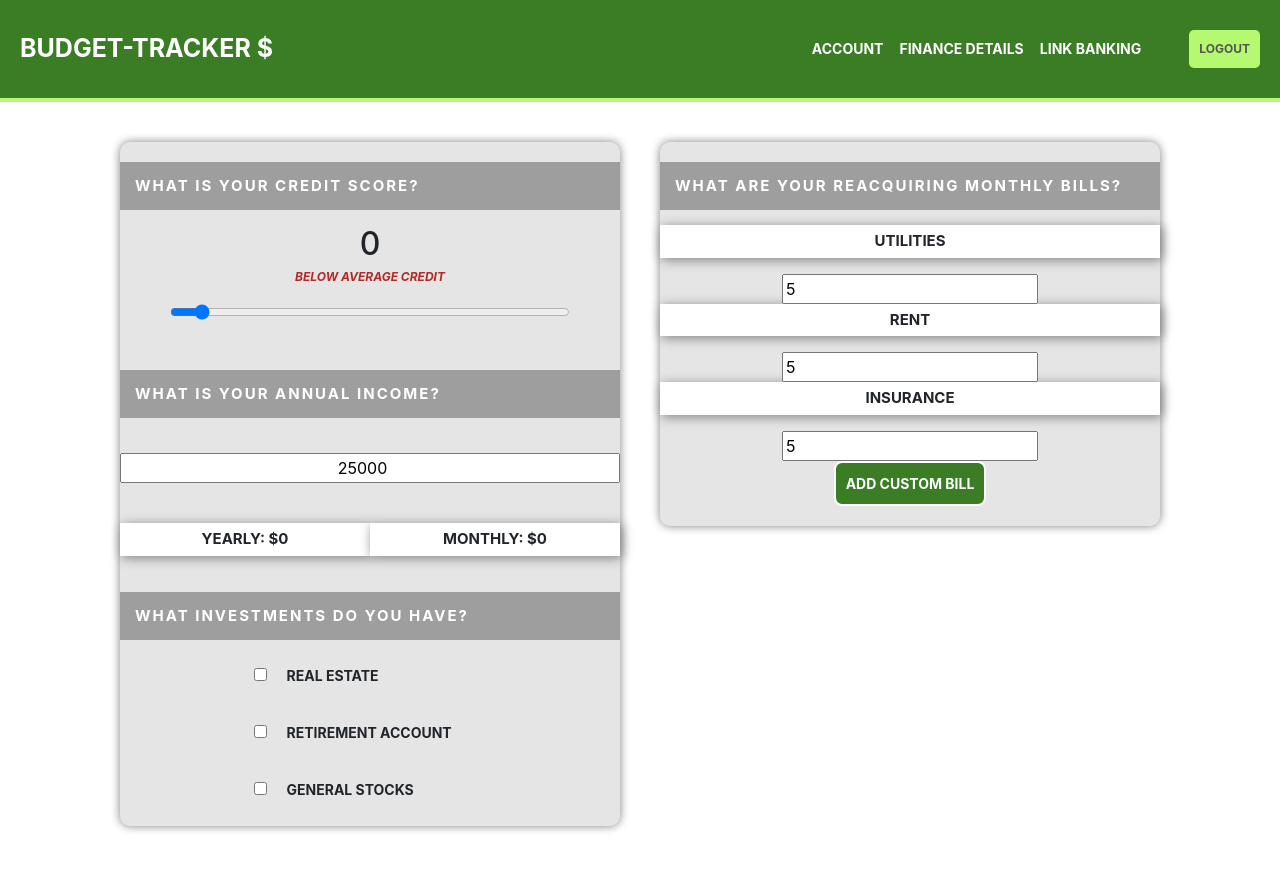
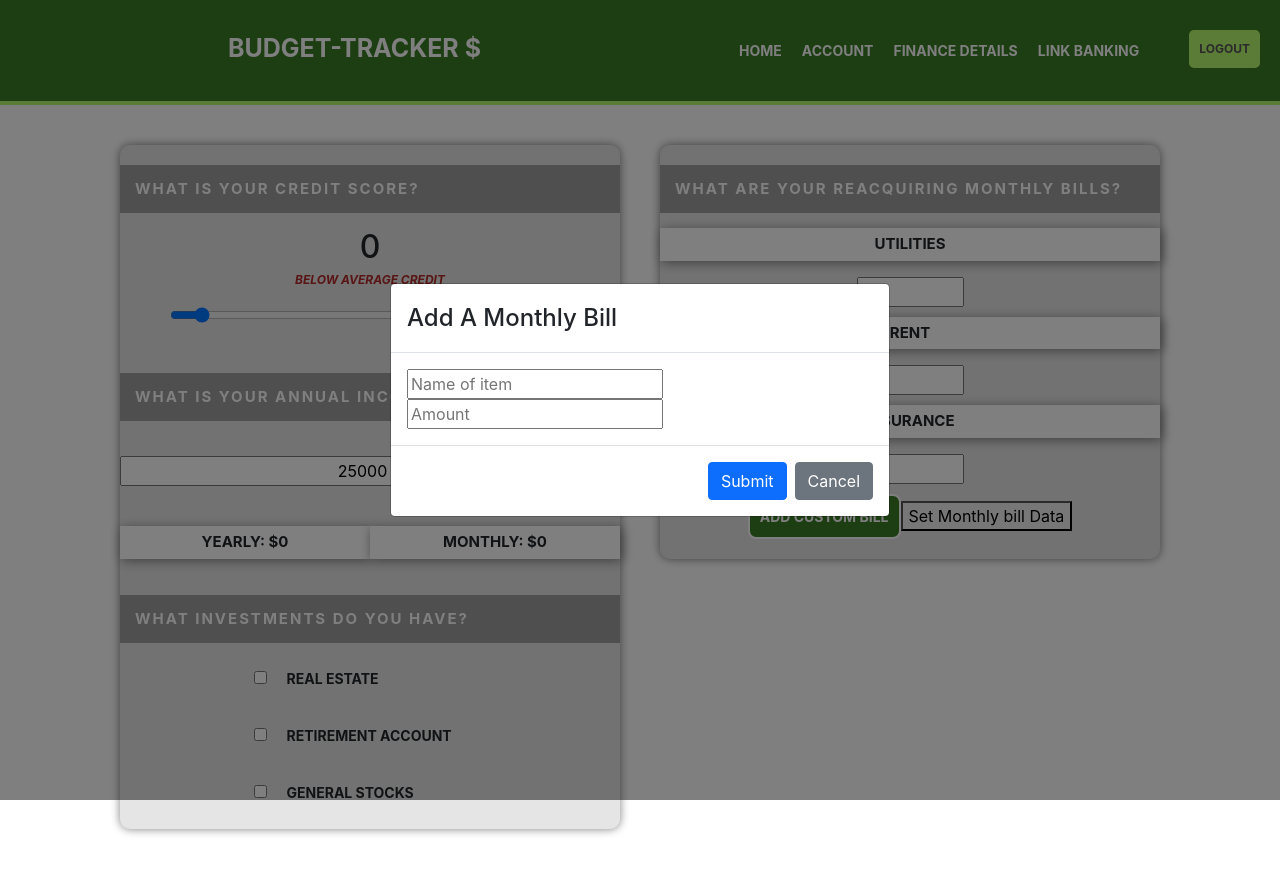
Before and after one commit to ColeThomasWinslow/Budget-Tracker, a React (Create React App) app: page /Finance in a window 1280 px wide. Both pictures are taken after typing "5", "5", "5" into the empty fields and a click on the button "ADD CUSTOM BILL". Shown: the top 874 px of the page. Built offline with nearby package versions, Linux system fonts and the light colour scheme.

Commit message:
Added Landing Page

```diff
--- a/src/App.css
+++ b/src/App.css
@@ -17,7 +17,7 @@ div.NavCont {
 a.link {
   text-align: left;
   font-size: 14px;
-  margin: 8px;
+  margin: 10px;
   color: white;
   text-transform: uppercase;
   font-weight: bold;
@@ -28,11 +28,13 @@ a.link:hover {
 }
 div.Logo {
   flex: 1;
+  text-align: center;
   font-size: 20px;
   padding: 20px;
   color: white;
   font-weight: bold;
 }
+
 a.LogoLink {
   text-decoration: none;
   font-size: 25px;
@@ -299,9 +301,10 @@ button.Custom {
 h5.ComingSoon {
   letter-spacing: 5px;
   text-decoration: underline;
+  font-weight: bold;
   color: rgb(58, 125, 37);
   text-transform: uppercase;
-  width: 500px;
+  width: 200px;
   line-height: 60px;
 }
 div.BankingBox {
@@ -312,3 +315,6 @@ div.BankingBox {
   align-items: center;
   margin-bottom: 100px;
 }
+input.MonthBills {
+  margin-bottom: 10px;
+}
--- a/src/App.js
+++ b/src/App.js
@@ -8,6 +8,7 @@ import Budget from "./Components/MonthlyBudget/Budget";
 import TransactionComp from "./Components/Transactions/TransactionComp";
 import LinkBanking from "./Components/Banking/LinkBanking";
 import FinanceData from "./Components/FinanceData/FinanceData";
+import LandingPage from "./Components/LandingPage/LandingPage";
 
 function App() {
   return (
@@ -15,11 +16,11 @@ function App() {
       <Router>
         <Navbar />
         <div className="Home">
+          <Route exact path="/" component={LandingPage} />
           <Route path="/Home" component={CreditScore} />
           <Route path="/Home" component={Budget} />
           <Route path="/Home" component={TransactionComp} />
           <Route path="/Banking" component={LinkBanking} />
-
           <Route path="/Finance" component={FinanceData} />
         </div>
       </Router>
--- a/src/Components/FinanceData/Bills.js
+++ b/src/Components/FinanceData/Bills.js
@@ -1,18 +1,64 @@
-import React from "react";
-
+import React, { useState } from "react";
+import { Button, Modal } from "react-bootstrap";
 function Bills() {
+  const [showForm, setShowForm] = useState(false);
+  const openForm = () => setShowForm(true);
+  const closeForm = () => setShowForm(false);
   return (
     <div>
       <div>
         <h4 className="Question">What are your reacquiring monthly bills?</h4>
         <p className="Label">Utilities</p>
-        <input type="number" />
+        <input
+          className="MonthBills"
+          step="50"
+          min="0"
+          max="2500"
+          type="number"
+        />
         <p className="Label">Rent</p>
-        <input type="number" />
+        <input
+          className="MonthBills"
+          step="50"
+          min="0"
+          max="2500"
+          type="number"
+        />
         <p className="Label">Insurance</p>
-        <input type="number" />
+        <input
+          className="MonthBills"
+          step="50"
+          min="0"
+          max="2500"
+          type="number"
+        />
       </div>
-      <button className="AddBtn Custom">Add Custom Bill</button>
+      <button className="AddBtn Custom" onClick={openForm}>
+        Add Custom Bill
+      </button>
+      <Modal
+        className="AddBudgetModel"
+        centered
+        show={showForm}
+        onHide={closeForm}
+      >
+        <Modal.Header>
+          <Modal.Title>Add A Monthly Bill</Modal.Title>
+        </Modal.Header>
+        <Modal.Body>
+          <input type="text" placeholder="Name of item" />
+          <input type="number" step="5" placeholder="Amount" />
+        </Modal.Body>
+        <Modal.Footer>
+          <Button variant="primary" onClick={closeForm}>
+            Submit
+          </Button>
+          <Button variant="secondary" onClick={closeForm}>
+            Cancel
+          </Button>
+        </Modal.Footer>
+      </Modal>
+      <button>Set Monthly bill Data</button>
     </div>
   );
 }
--- a/src/Components/FinanceData/CreditCollector.js
+++ b/src/Components/FinanceData/CreditCollector.js
@@ -7,8 +7,8 @@ function CreditCollector() {
       <h4 className="Question">What is your Credit Score?</h4>
       <h2 className="Score">{Credit}</h2>
 
-      {Credit >= 670 && <p className="CreditStatus">Good Credit</p>}
-      {Credit <= 670 && (
+      {Credit >= 600 && <p className="CreditStatus">Great Credit</p>}
+      {Credit <= 600 && (
         <p className="CreditStatus Poor">Below Average Credit</p>
       )}
       <input
--- /dev/null
+++ b/src/Components/LandingPage/LandingPage.js
@@ -0,0 +1,12 @@
+import React from "react";
+
+function LandingPage() {
+  return (
+    <div>
+      <h2>Welcome to Budget Tracker </h2>
+      <p>the all in one tool for tracking your financial data</p>
+    </div>
+  );
+}
+
+export default LandingPage;
--- a/src/Components/MonthlyBudget/Budget.js
+++ b/src/Components/MonthlyBudget/Budget.js
@@ -41,6 +41,9 @@ function Budget() {
           <Modal.Header>
             <Modal.Title>Add Budget Item</Modal.Title>
           </Modal.Header>
+          <Modal.Body>
+            <input type="number" />
+          </Modal.Body>
           <Modal.Footer>
             <Button variant="secondary" onClick={closeForm}>
               Cancel
--- a/src/Components/NavBar/Navbar.js
+++ b/src/Components/NavBar/Navbar.js
@@ -7,11 +7,14 @@ function Navbar() {
     <div>
       <div className="NavCont">
         <div className="Logo">
-          <Link className="LogoLink" to="/Home">
+          <Link className="LogoLink" to="/">
             BUDGET-TRACKER $
           </Link>
         </div>
         <div className="LinkBox">
+          <Link className="link" to="/Home">
+            Home
+          </Link>
           <Link className="link" to="/Account">
             Account
           </Link>
```
